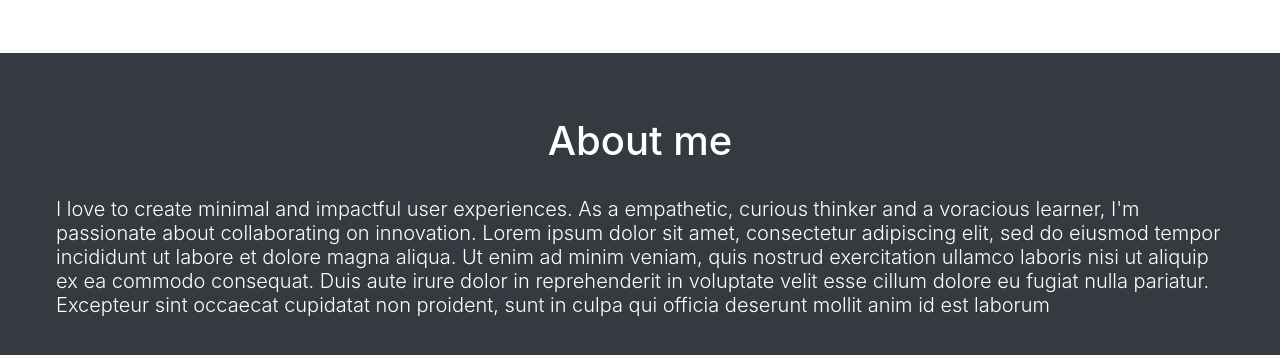
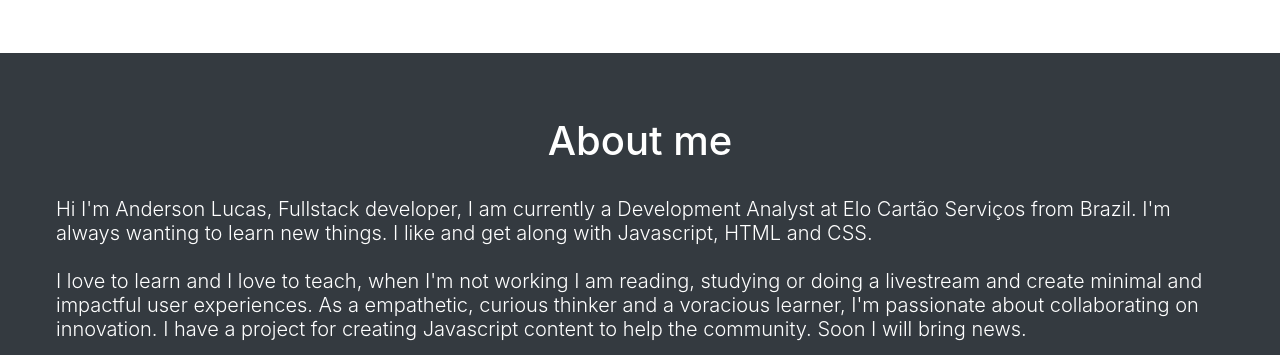
Before and after one commit to andersonlucasp/portfolio, a plain HTML site: page index.html in a window 1280 px wide. Shown: the part 445-800 px from the top of the page. Drawn offline with nearby package versions, Linux system fonts and the light colour scheme.

Commit message:
updating

```diff
--- a/index.html
+++ b/index.html
@@ -55,13 +55,23 @@
     <!-- About -->
     <div id="about" class="d-flex flex-column p-5 px-10 justify-content-center align-items-center">
         <h1 class="p-3">About me</h1>
-        <section class="h2 lead p-2"> I love to create minimal and impactful user experiences. As a empathetic, curious
-            thinker and a voracious learner, I'm passionate about collaborating on innovation. Lorem ipsum dolor sit
-            amet, consectetur adipiscing elit, sed do eiusmod tempor incididunt ut labore et dolore magna aliqua. Ut
-            enim ad minim veniam, quis nostrud exercitation ullamco laboris nisi ut aliquip ex ea commodo consequat.
-            Duis aute irure dolor in reprehenderit in voluptate velit esse cillum dolore eu fugiat nulla pariatur.
-            Excepteur sint occaecat cupidatat non proident, sunt in culpa qui officia deserunt mollit anim id est
-            laborum</section>
+        <section class="h2 lead p-2">
+            Hi
+
+            I'm Anderson Lucas, Fullstack developer, I am currently a Development Analyst at Elo Cartão Serviços from
+            Brazil.
+
+            I'm always wanting to learn new things. I like and get along with Javascript, HTML and
+            CSS.<br><br>
+
+            I love to learn and I love to teach, when I'm not working I am reading, studying or doing a livestream and
+            create minimal and impactful user experiences. As a empathetic, curious thinker and a voracious learner, I'm
+            passionate about collaborating on innovation.
+
+            I have a project for creating Javascript content to help the community. Soon I will bring news.
+
+
+        </section>
     </div>
 
     <!-- Projects -->
@@ -111,7 +121,7 @@
         <a href="mailto:andersonlucaspz@gmail.com">
             <button type="button" class="btn m-3 btn-light"> Email</button>
         </a>
-        <a target="_blank" href="#/view" download>
+        <a target="_blank" href="ww/view" download>
             <button type="button" class="btn m-3 btn-warning">Resume</button>
         </a>
     </div>
```
